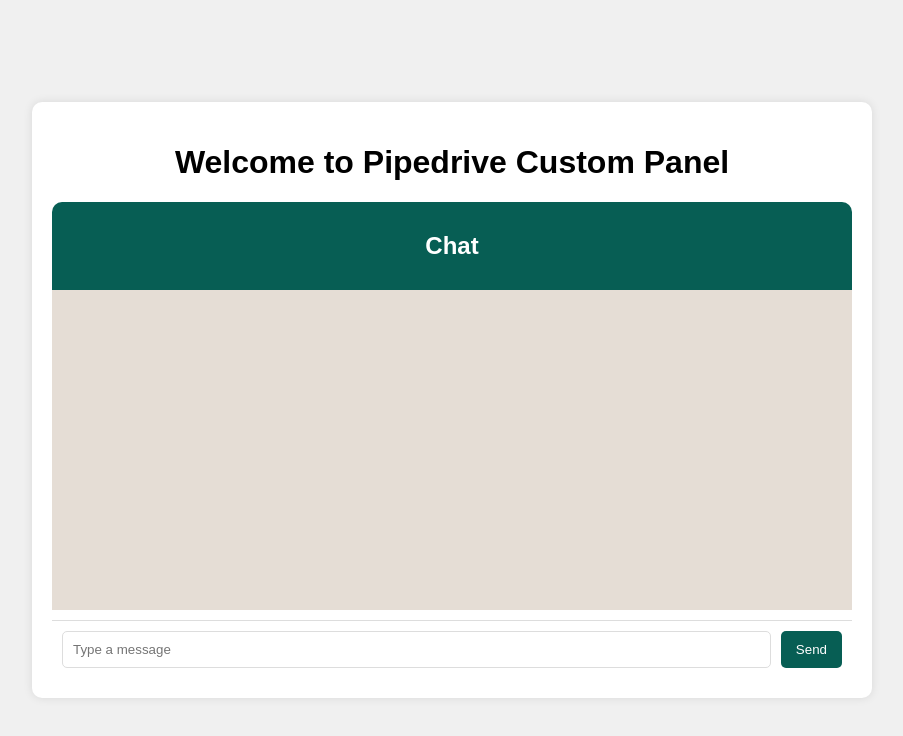
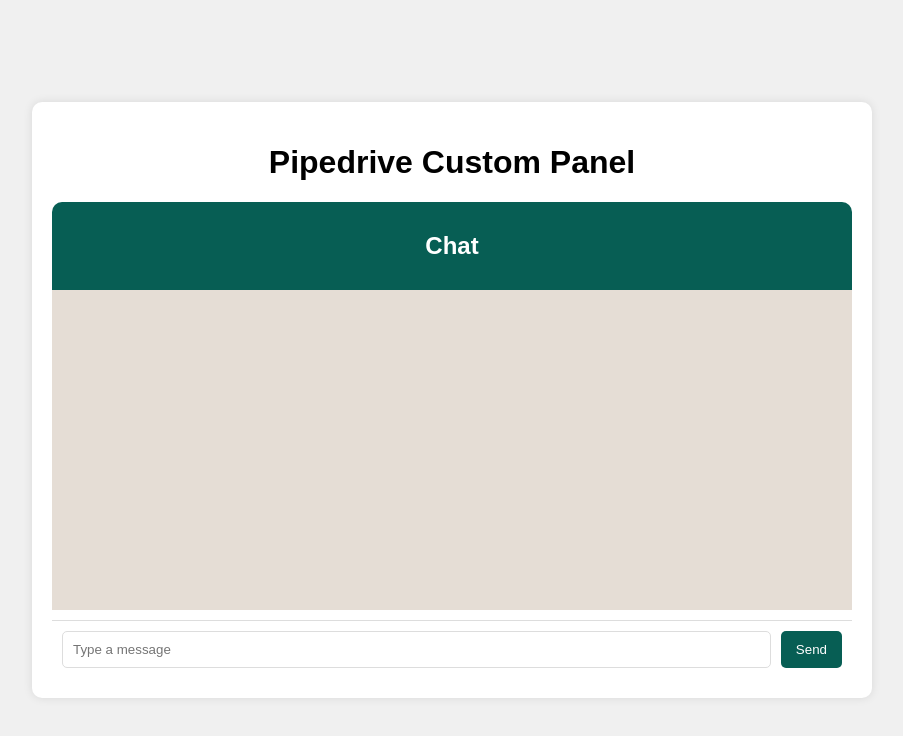
Before and after one commit to Onur-Mateo/MateoTest, a plain HTML site: page src/index.html in a window 1280 px wide. Shown: the whole page, without its empty margins (188-1091 px from the left). Drawn offline with Linux system fonts and the light colour scheme.

Commit message:
Update index.html

```diff
--- a/src/index.html
+++ b/src/index.html
@@ -5,10 +5,11 @@
     <meta name="viewport" content="width=device-width, initial-scale=1.0">
     <title>Pipedrive Custom Panel</title>
     <link rel="stylesheet" href="styles.css">
+    <script src="https://cdn.pipedrive.com/platform/platform-client.js"></script>
 </head>
 <body>
     <div class="panel-container">
-        <h1>Welcome to Pipedrive Custom Panel</h1>
+        <h1>Pipedrive Custom Panel</h1>
         <div class="chat-container">
             <div class="chat-header">
                 <h2>Chat</h2>
```
